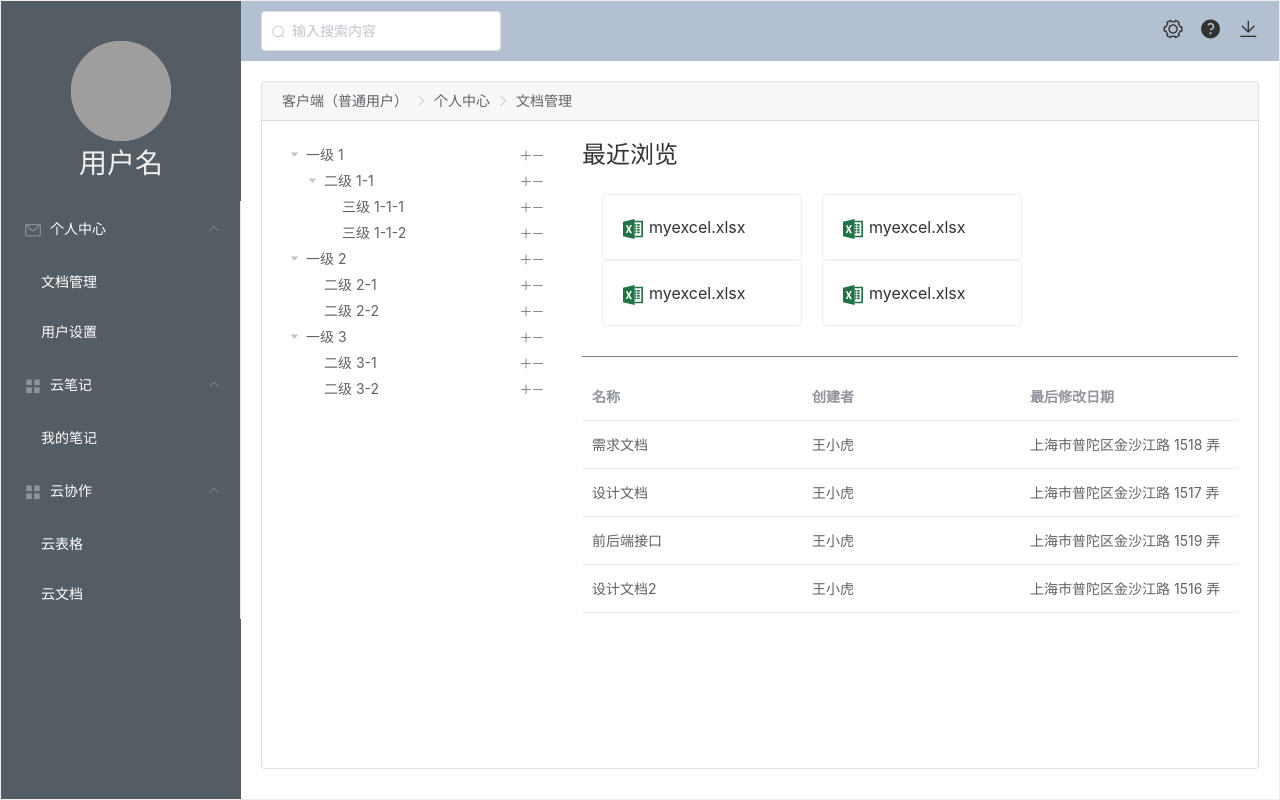
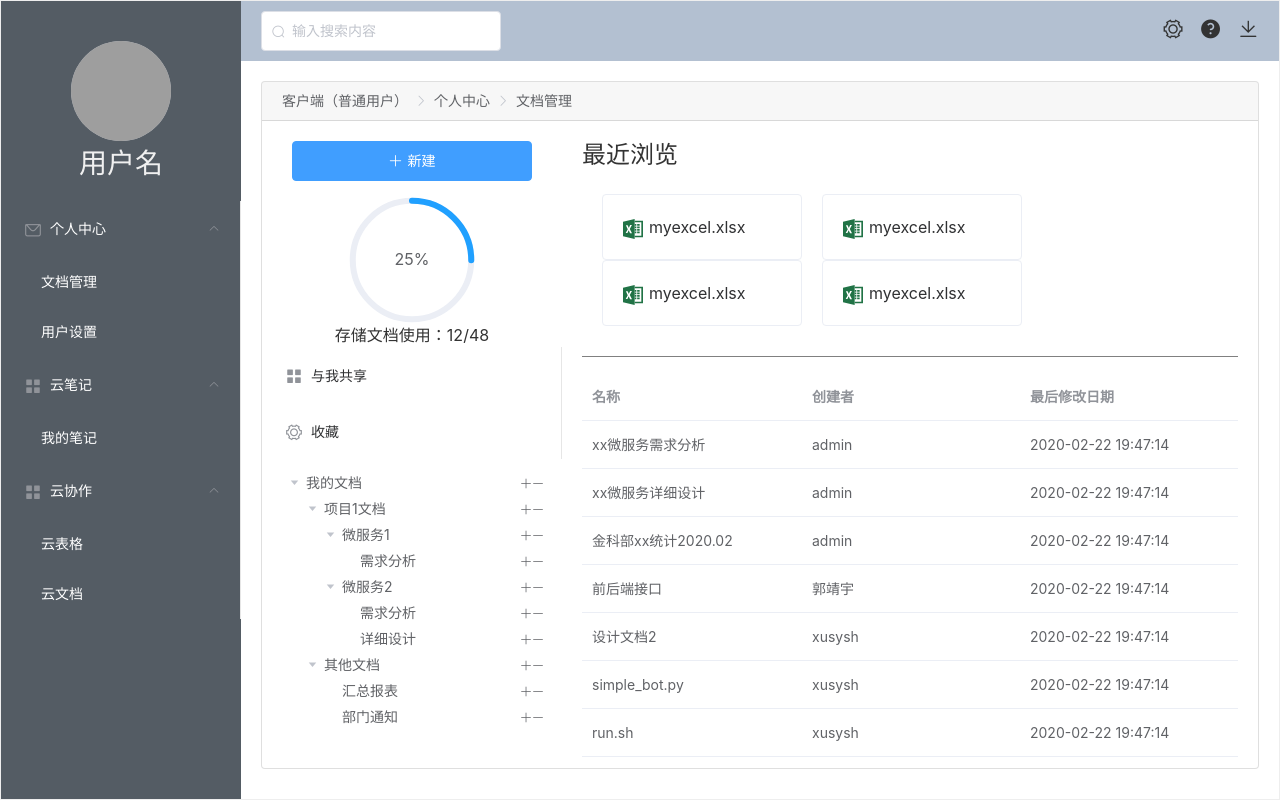
Before and after one commit to xusysh/CloudDocumentClient, a Vue app: page /user/document-management in a window 1280 px wide. Built offline with nearby package versions, Linux system fonts and the light colour scheme; grey boxes are pictures that could not be loaded; what @CKEditor/ckeditor5-vue would draw is missing.

Commit message:
Update DocumentManagement.vue

```diff
--- a/src/components/User/DocumentManagement/DocumentManagement.vue
+++ b/src/components/User/DocumentManagement/DocumentManagement.vue
@@ -9,6 +9,27 @@
     </div>
     <el-container>
       <el-aside>
+        <el-button
+          type="primary"
+          icon="el-icon-plus"
+          style="width: 80%;margin-left: 10%;margin-top: 20px;"
+          >新建</el-button
+        >
+        <div style="text-align: center;margin-top: 16px;">
+          <el-progress type="circle" :percentage="25"></el-progress>
+          <div>存储文档使用：12/48</div>
+        </div>
+        <el-menu class="el-menu-vertical-demo">
+          <el-menu-item index="1">
+            <i class="el-icon-menu"></i>
+            <span slot="title">与我共享</span>
+          </el-menu-item>
+          <el-menu-item index="2">
+            <i class="el-icon-setting"></i>
+            <span slot="title">收藏</span>
+          </el-menu-item>
+        </el-menu>
+
         <div class="file-tree">
           <el-tree
             :data="data"
@@ -69,50 +90,52 @@ export default {
   data() {
     const data = [
       {
+        id: 0,
+        label: "我的文档",
+        children: [
+          {
             id: 1,
-        label: "一级 1",
+            label: "项目1文档",
             children: [
               {
                 id: 4,
-            label: "二级 1-1",
+                label: "微服务1",
                 children: [
                   {
                     id: 9,
-                label: "三级 1-1-1"
+                    label: "需求分析"
+                  }
+                ]
+              },
+              {
+                id: 4,
+                label: "微服务2",
+                children: [
+                  {
+                    id: 9,
+                    label: "需求分析"
                   },
                   {
                     id: 10,
-                label: "三级 1-1-2"
+                    label: "详细设计"
                   }
                 ]
               }
             ]
           },
           {
-        id: 2,
-        label: "一级 2",
-        children: [
-          {
-            id: 5,
-            label: "二级 2-1"
-          },
-          {
-            id: 6,
-            label: "二级 2-2"
-          }
-        ]
-      },
-      {
             id: 3,
-        label: "一级 3",
+            label: "其他文档",
             children: [
               {
                 id: 7,
-            label: "二级 3-1"
+                label: "汇总报表"
               },
               {
                 id: 8,
-            label: "二级 3-2"
+                label: "部门通知"
+              }
+            ]
           }
         ]
       }
@@ -121,24 +144,39 @@ export default {
       data: JSON.parse(JSON.stringify(data)),
       tableData: [
         {
-          date: "需求文档",
-          name: "王小虎",
-          address: "上海市普陀区金沙江路 1518 弄"
+          date: "xx微服务需求分析",
+          name: "admin",
+          address: "2020-02-22 19:47:14"
         },
         {
-          date: "设计文档",
-          name: "王小虎",
-          address: "上海市普陀区金沙江路 1517 弄"
+          date: "xx微服务详细设计",
+          name: "admin",
+          address: "2020-02-22 19:47:14"
+        },
+        {
+          date: "金科部xx统计2020.02",
+          name: "admin",
+          address: "2020-02-22 19:47:14"
         },
         {
           date: "前后端接口",
-          name: "王小虎",
-          address: "上海市普陀区金沙江路 1519 弄"
+          name: "郭靖宇",
+          address: "2020-02-22 19:47:14"
         },
         {
           date: "设计文档2",
-          name: "王小虎",
-          address: "上海市普陀区金沙江路 1516 弄"
+          name: "xusysh",
+          address: "2020-02-22 19:47:14"
+        },
+        {
+          date: "simple_bot.py",
+          name: "xusysh",
+          address: "2020-02-22 19:47:14"
+        },
+        {
+          date: "run.sh",
+          name: "xusysh",
+          address: "2020-02-22 19:47:14"
         }
       ]
     };
@@ -180,7 +218,7 @@ export default {
   color: rgb(160, 200, 200);
 }
 .file-tree {
-  margin-top: 20px;
+  margin-top: 10px;
   padding-left: 20px;
   padding-right: 10px;
 }
```
Lines whose indentation alone changed are shown as unchanged.
